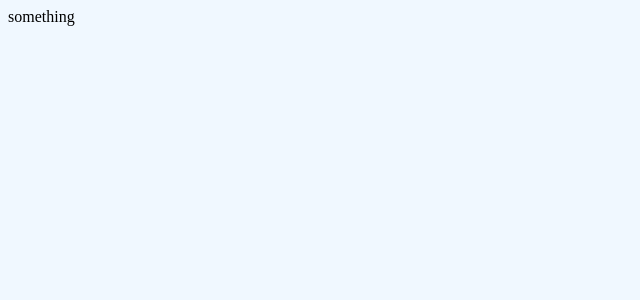
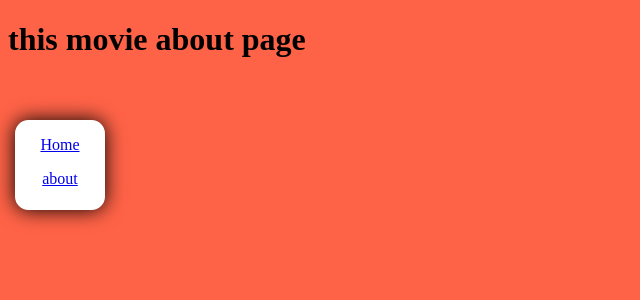
Before and after one commit to shinhanbyeol/movie_app_2021, a React (Create React App) app: page /#/about in a window 1280 px wide. Shown: the top 300 px of the page, without its empty margins (0-640 px from the left). Built offline with nearby package versions, Linux system fonts and the light colour scheme.

Commit message:
complte Fundmentals Course

```diff
--- a/src/App.js
+++ b/src/App.js
@@ -1,6 +1,20 @@
 import React from 'react';
+import {HashRouter ,Route} from 'react-router-dom';
+import Home from './routes/Home.js';
+import About from './routes/About.js';
+import Detail from './routes/Detail.js';
+import Navigator from './components/Navigator'
+
 
 function App(){
-  return <span>something</span>
+  return (
+    <HashRouter>
+      <Navigator></Navigator>
+      <Route path="/" exact={true} component={Home}></Route>
+      <Route path="/about" component={About}></Route>
+      <Route path='/movie/:id' component={Detail}></Route>
+    </HashRouter>
+  )
+
 }
 export default App;
--- a/src/app.css
+++ /dev/null
@@ -1,17 +0,0 @@
-.container{
-    margin: 0 auto;
-    width: 80%;
-    background-color: #ffffff;
-}
-
-.loading-message{
-    height: 100%;
-    text-align: center;
-}
-
-.movies{
-    margin: 0 auto;
-    width: 80%;
-    display: flex;
-    flex-wrap: wrap;
-}
--- /dev/null
+++ b/src/components/Navigator.css
@@ -0,0 +1,16 @@
+.navigator {
+    position: fixed;
+    left : 15px;
+    top: 120px;
+    width: 90px;
+    height: 90px;
+    background-color: #ffffff;
+    border-radius: 15%;
+    box-shadow: 0px 0px 20px #000;
+}
+.navigator p{
+    text-align: center;
+    padding: 0px 10px 0px 10px ;
+    color: white;
+    text-decoration: none;
+}
--- /dev/null
+++ b/src/components/Navigator.js
@@ -0,0 +1,16 @@
+import React from 'react';
+import {Link} from 'react-router-dom';
+import './Navigator.css';
+
+class Navigator extends React.Component {
+    render () {
+        return (
+            <div className="navigator">
+                <p><Link to="/" >Home</Link></p>
+                <p><Link to="/about" >about</Link></p>
+            </div>
+        );
+    }
+}
+
+export default Navigator;
--- a/src/components/movie.js
+++ b/src/components/movie.js
@@ -1,8 +1,22 @@
 import React from 'react';
+import {Link} from 'react-router-dom';
 import PropTypes from 'prop-types';
+import './Movie.css'
 
 function Movie({id,year,title,summary,poster,genres}) {
+
     return <div className="movies_movie">
+        <Link to={{
+            pathname:'/movie/'+id,
+            state:{
+                id,
+                year,
+                title,
+                summary,
+                poster,
+                genres
+            }
+        }}>
             <div className="movie">
                 <img src={poster} alt={title} title={title}/>
                 <div className="movie_data">
@@ -18,6 +32,7 @@ function Movie({id,year,title,summary,poster,genres}) {
                     <p>{summary}</p>
                 </div>
             </div>
+        </Link>
     </div>
 }
 
--- a/src/index.css
+++ b/src/index.css
@@ -1,3 +1,3 @@
 body{
-    background-color: aliceblue;
+    background-color: tomato;
 }
--- a/src/index.js
+++ b/src/index.js
@@ -2,9 +2,5 @@ import React from 'react';
 import ReactDOM from 'react-dom';
 import App from './App';
 import './index.css';
-import './components/movie.css';
-import './app.css';
 
-
-ReactDOM.render(<App /> ,document.getElementById('root')
-);
+ReactDOM.render(<App /> ,document.getElementById('root'));
--- a/src/routes/About.js
+++ b/src/routes/About.js
@@ -0,0 +1,9 @@
+import React from 'react';
+class About extends React.Component {
+    render() {
+        console.log(this.props);
+        return <h1>this movie about page</h1>
+    }
+}
+
+export default About;
--- /dev/null
+++ b/src/routes/Detail.js
@@ -0,0 +1,24 @@
+import React from 'react';
+
+class Detail extends React.Component {
+    componentDidMount(){
+        console.log(this.props);
+        const { location , history } = this.props;
+        if(location.state === undefined ){
+            history.push("/");
+        }
+    }
+    render() {
+        const { location } = this.props;
+        if(location.state){
+            return <div>
+                <h1>{location.state.title}</h1>
+                <h2>{location.state.summary}</h2>
+            </div>
+        }else{
+            return null;
+        }
+    }
+}
+
+export default Detail;
--- a/src/routes/Home.js
+++ b/src/routes/Home.js
@@ -1,7 +1,7 @@
 import React from 'react';
 import axios from 'axios';
-import Movie from '../components/movie';
-import './home.css'
+import Movie from '../components/Movie';
+import './Home.css'
 class Home extends React.Component {
   state ={
     isLoading: true,
--- a/src/routes/home.css
+++ b/src/routes/home.css
@@ -1,7 +1,7 @@
 .container{
     margin: 0 auto;
     width: 80%;
-    background-color: #ffffff;
+    background-color: tomato;
 }
 
 .loading-message{
@@ -14,4 +14,10 @@
     width: 80%;
     display: flex;
     flex-wrap: wrap;
+    background-color: tomato;
 }
+
+.movies_movie{
+    background-color: #000000;
+    color: #ffffff;
+}
```
Also changed, not shown: src/routes/About.css (added). Lines whose indentation alone changed are shown as unchanged.
